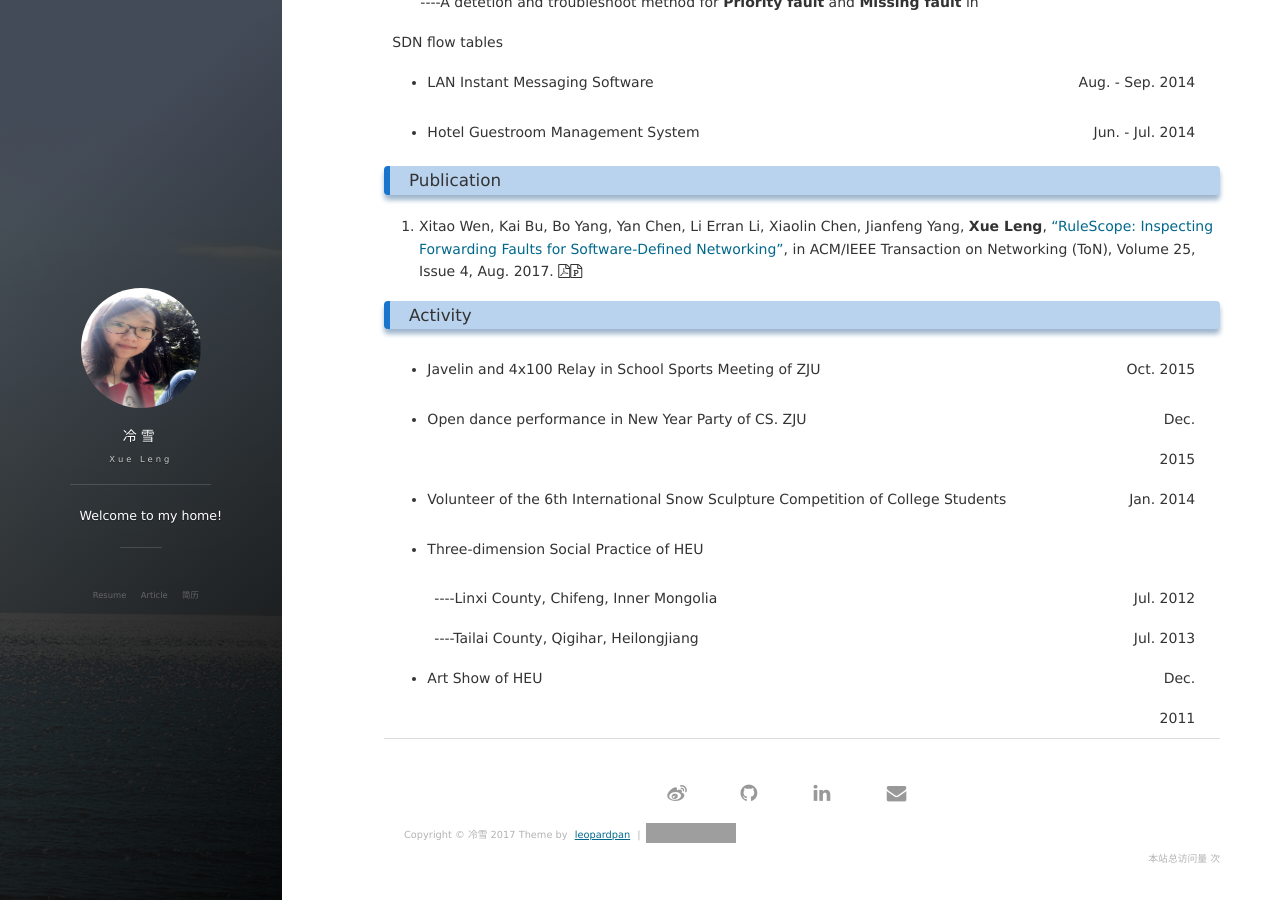
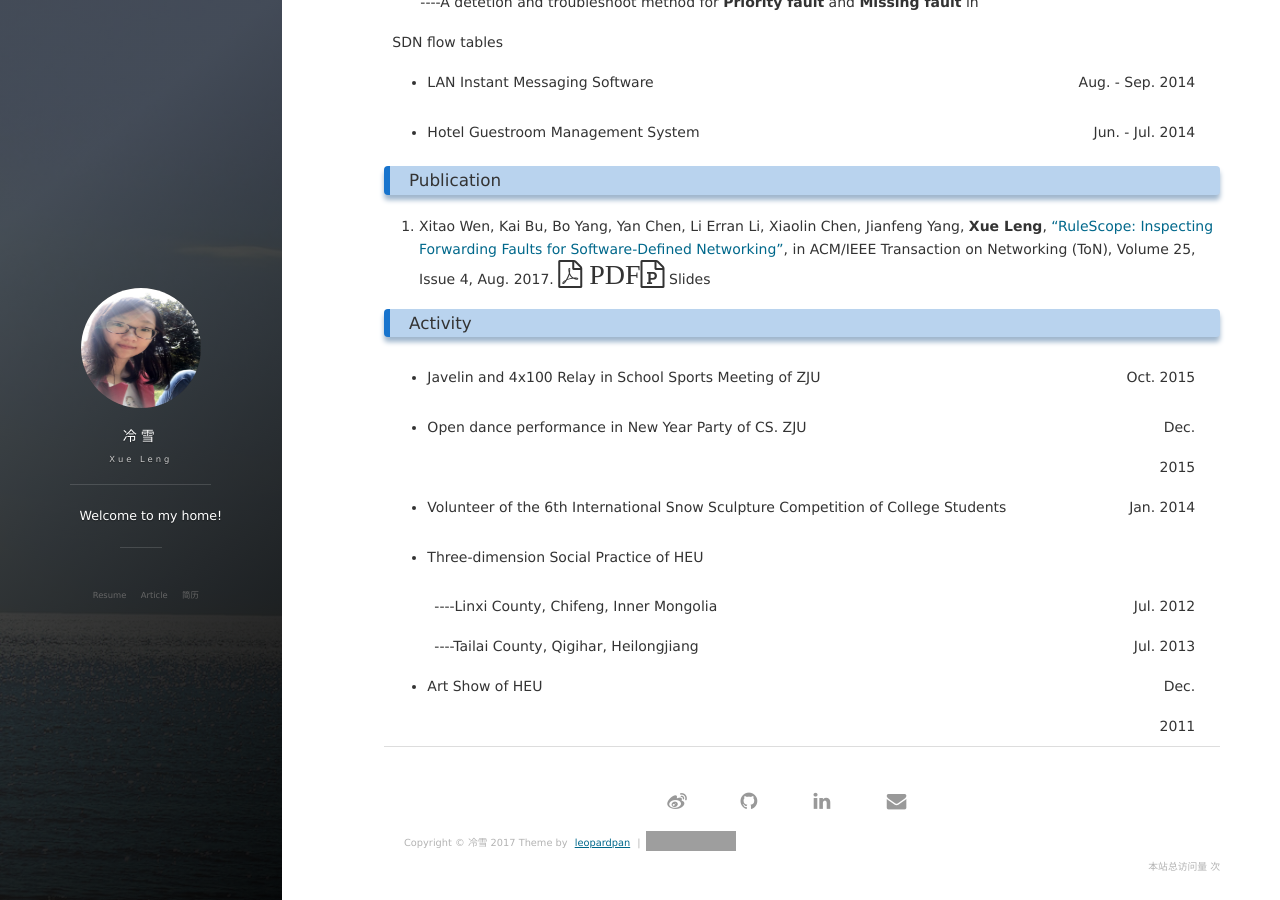
Before and after one commit to lxv458/OldWeb, a Jekyll site: the page built from index.md, in a window 1280 px wide and 900 px high, scrolled down 2803 px. Built offline with Jekyll 4.4.1, drawn with Linux system fonts in a browser that asks for light colours; nearby versions of some CDN libraries; our own code applies the rules of GitHub Pages for plain Markdown files; the list of posts is cut into pages by our own code; comment, search, counter and statistics services are not loaded; grey boxes are pictures that could not be loaded.

Commit message:
add icon

```diff
--- a/index.md
+++ b/index.md
@@ -19,8 +19,8 @@
   </tr>
   <tr>
     <td align="left"><strong>Advisor：</strong>Prof. <a href="http://www.cs.northwestern.edu/~ychen/">Yan&nbsp;Chen</a></td>
-    <td align="left"><strong>Phone<i class='social fa fa-mobile-phone'></i>：</strong>(86)130-7181-1520</td>
-    <td align="left"><strong>Email<i class='social fa fa-envelope-o'></i>：</strong>lengxue_2015@outlook.com</td>
+    <td align="left"><strong>Phone <i class='social fa fa-mobile-phone fa-2x'></i>：</strong>(86)130-7181-1520</td>
+    <td align="left"><strong>Email <i class='social fa fa-envelope fa-2x'></i>：</strong>lengxue_2015@outlook.com</td>
   </tr>
 </table>
 
@@ -194,7 +194,7 @@
 </table>
 
 ### Publication
-  1. Xitao Wen, Kai Bu, Bo Yang, Yan Chen, Li Erran Li, Xiaolin Chen, Jianfeng Yang, **Xue Leng**, <a href="http://www.lengxue.space/images/leng/resume/RuleScope_ToN.pdf">"RuleScope: Inspecting Forwarding Faults for Software-Defined Networking"</a>, in ACM/IEEE Transaction on Networking (ToN), Volume 25, Issue 4, Aug. 2017.  <i class='social fa fa-file-pdf-o'></i><i class='social fa fa-file-powerpoint-o'></i>
+  1. Xitao Wen, Kai Bu, Bo Yang, Yan Chen, Li Erran Li, Xiaolin Chen, Jianfeng Yang, **Xue Leng**, <a href="http://www.lengxue.space/images/leng/resume/RuleScope_ToN.pdf">"RuleScope: Inspecting Forwarding Faults for Software-Defined Networking"</a>, in ACM/IEEE Transaction on Networking (ToN), Volume 25, Issue 4, Aug. 2017.  <i class='social fa fa-file-pdf-o fa-2x'> PDF   </i><i class='social fa fa-file-powerpoint-o fa-2x'></i> Slides
 
 ### Activity
 <table>
```
Also changed, not shown: about.md (+5 -3 lines).
